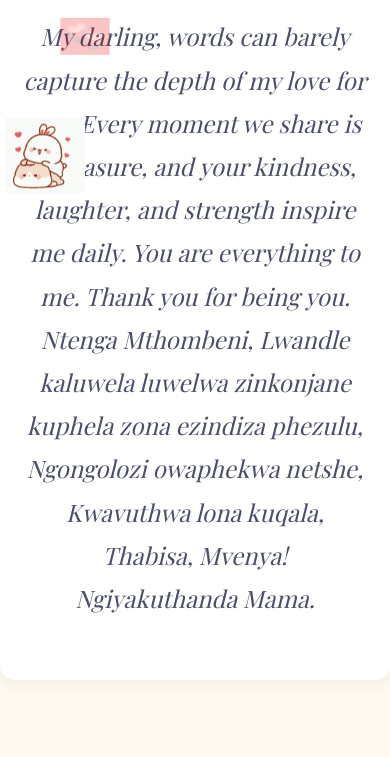
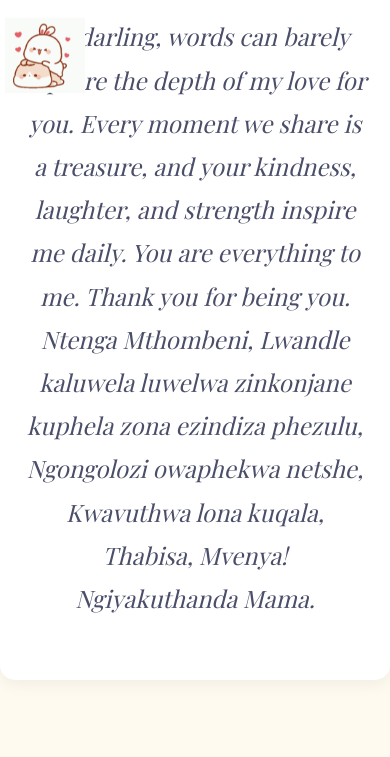
Before and after one commit to Kuhle43/lebo-love-site, a plain HTML site: page index.html in a window 390 px wide. Shown: the part 701-1458 px from the top of the page. Drawn offline with nearby package versions, Linux system fonts and the light colour scheme.

Commit message:
Add files via upload

```diff
--- a/index.html
+++ b/index.html
@@ -120,7 +120,7 @@
                         <img src="images/image10.jpeg" alt="My beloved, my Sthandwa sami">
                     </div>
                     <div class="flip-back">
-                        <p class="back-caption">My Sthandwa Sami. Forever is a very long time, but it's not nearly long enough with you.</p>
+                        <p class="back-caption">Sthandwa Sami. Forever is a very long time, but it's not nearly long enough with you.</p>
                     </div>
                 </div>
             </div>
--- a/style.css
+++ b/style.css
@@ -199,11 +199,11 @@ footer {
 /* --- NEW: Bunny and Heart Animation --- */
 
 .bunny-container {
-    position: fixed; /* Stays in place when scrolling */
-    bottom: -50px; /* ADJUSTED: Start closer to the screen for a better slide-in */
+    position: fixed;
+    bottom: 10px; /* Desktop/Tablet: Keep bunny low */
     left: 20px;
     z-index: 1000;
-    width: 150px; /* Increased size to contain the larger bunny/heart */
+    width: 150px;
     height: 150px;
     pointer-events: none;
 }
@@ -212,42 +212,44 @@ footer {
     position: absolute;
     bottom: 0;
     left: 0;
-    width: 120px; /* ADJUSTED: Bigger bunny */
+    width: 120px;
     height: auto;
     opacity: 0;
-    transform: translateX(-120px) translateY(50px); /* ADJUSTED: Start further left and slightly down */
+    /* Start further left and slightly lower than final spot */
+    transform: translateX(-120px) translateY(30px);
     transition: all 1.5s ease-out;
 }
 
 .cute-bunny.animate-bunny {
     opacity: 1;
-    transform: translateX(0) translateY(0); /* Bunny slides in from bottom-left */
+    /* Bunny slides in to final position (translateX(0) translateY(0)) */
+    transform: translateX(0) translateY(0);
 }
 
 .floating-heart {
     position: absolute;
-    bottom: 110px; /* ADJUSTED: Higher position relative to the bigger bunny */
-    left: 90px; /* ADJUSTED: Position relative to the bigger bunny */
-    width: 60px; /* ADJUSTED: Bigger heart */
+    bottom: 110px; /* Positioned relative to the bigger bunny */
+    left: 90px;
+    width: 60px;
     height: auto;
     opacity: 0;
-    transform: translateY(20px) scale(0.5);
+    transform: translateY(10px) scale(0.5);
     transition: all 1.8s ease-in-out;
 }
 
 .floating-heart.animate-heart {
     opacity: 1;
-    transform: translateY(-100px) scale(1.4); /* Float higher and slightly larger */
+    transform: translateY(-120px) scale(1.4); /* Float higher and larger */
     animation: pulse-heart 1.5s infinite alternate ease-in-out;
 }
 
 /* Keyframe animation for the heart's pulsing effect */
 @keyframes pulse-heart {
     0% {
-        transform: translateY(-100px) scale(1.4);
+        transform: translateY(-120px) scale(1.4);
     }
     100% {
-        transform: translateY(-110px) scale(1.5); /* Increased pulse size */
+        transform: translateY(-130px) scale(1.5);
     }
 }
 
@@ -256,14 +258,14 @@ footer {
 @media (max-width: 500px) {
     .bunny-container {
         left: 5px;
-        bottom: -50px; /* Keep bottom closer to screen */
-        width: 100px; /* Slightly smaller container on mobile */
+        bottom: 50px; /* ADJUSTED: Moved bunny higher up the screen for mobile */
+        width: 100px;
         height: 100px;
     }
 
     .cute-bunny {
-        width: 80px; /* Adjusted bunny size for mobile */
-        transform: translateX(-80px) translateY(50px);
+        width: 80px;
+        transform: translateX(-80px) translateY(30px);
     }
 
     .cute-bunny.animate-bunny {
@@ -271,17 +273,19 @@ footer {
     }
 
     .floating-heart {
-        width: 40px; /* Adjusted heart size for mobile */
-        bottom: 70px; /* Adjusted heart position */
+        width: 40px;
+        /* Adjusted bottom position to stay proportional to the bunny's new, higher base */
+        bottom: 110px;
         left: 60px;
     }
 
     @keyframes pulse-heart {
         0% {
-            transform: translateY(-70px) scale(1.2);
+            /* Adjusted translateY to account for the heart's new, higher starting point */
+            transform: translateY(-100px) scale(1.2);
         }
         100% {
-            transform: translateY(-75px) scale(1.3);
+            transform: translateY(-105px) scale(1.3);
         }
     }
 }
```
